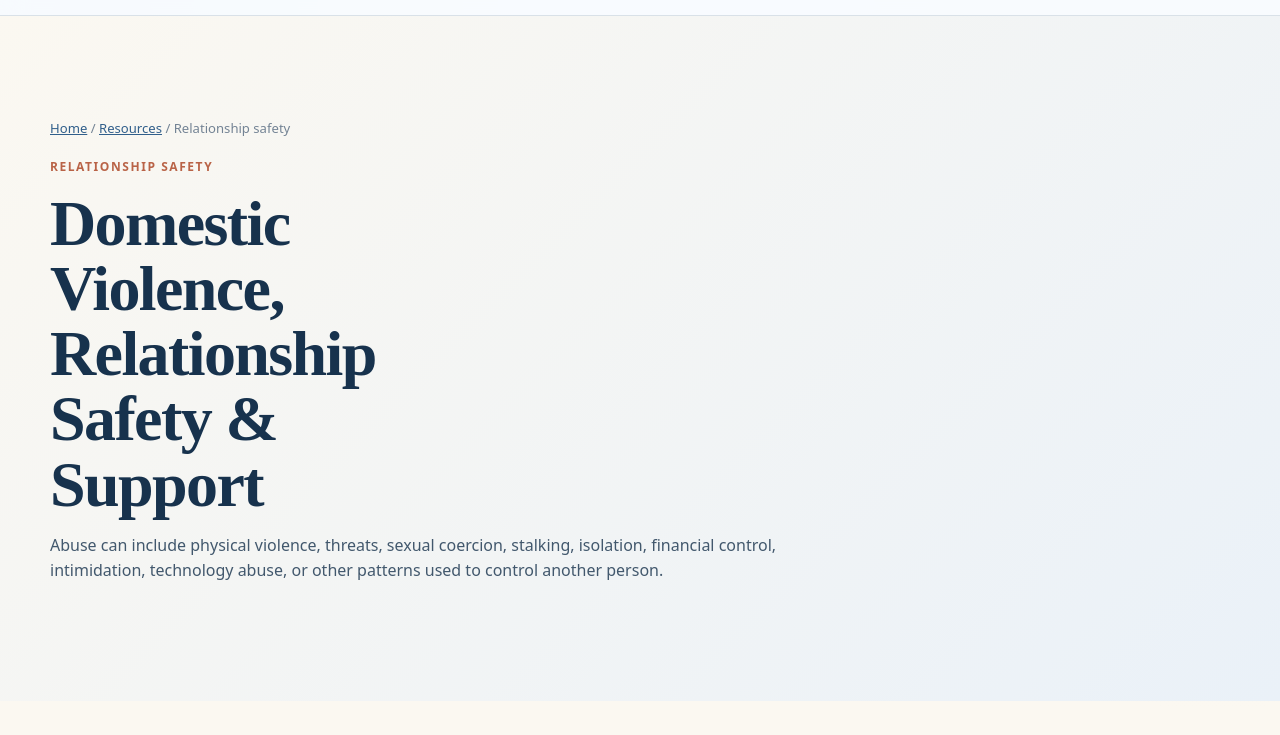
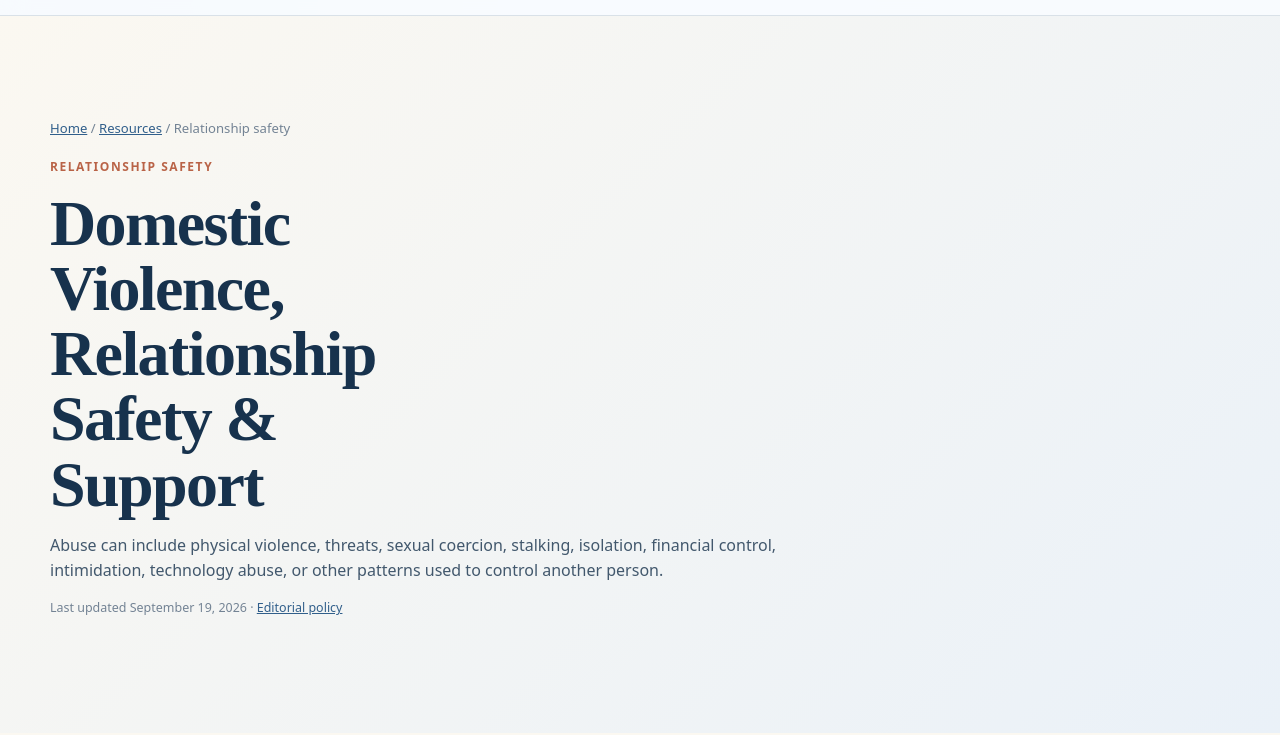
Before and after one commit to brighterpractice/treasure-valley-mental-health-guide, a plain HTML site: page dist/domestic-violence-safety.html in a window 1280 px wide. Shown: the part 65-800 px from the top of the page. Drawn offline with Linux system fonts and the light colour scheme.

Commit message:
Show resource last-updated metadata

```diff
--- a/dist/domestic-violence-safety.html
+++ b/dist/domestic-violence-safety.html
@@ -19,7 +19,7 @@
 <nav class="align-primary-nav" id="primaryNav" aria-label="Primary navigation"><a href="resources.html" aria-current="page">Resources</a><a href="find-counselor.html">Find a counselor</a><a href="about.html">About the guide</a><a href="providers.html">For providers</a><a class="align-nav-cta" href="find-counselor.html">Find your support</a></nav>
 </div></header>
 <main>
-<section class="resource-hero"><div class="shell"><div class="resource-breadcrumbs"><a href="index.html">Home</a> / <a href="resources.html">Resources</a> / Relationship safety</div><p class="eyebrow">Relationship safety</p><h1>Domestic Violence, Relationship Safety & Support</h1><p>Abuse can include physical violence, threats, sexual coercion, stalking, isolation, financial control, intimidation, technology abuse, or other patterns used to control another person.</p></div></section>
+<section class="resource-hero"><div class="shell"><div class="resource-breadcrumbs"><a href="index.html">Home</a> / <a href="resources.html">Resources</a> / Relationship safety</div><p class="eyebrow">Relationship safety</p><h1>Domestic Violence, Relationship Safety & Support</h1><p>Abuse can include physical violence, threats, sexual coercion, stalking, isolation, financial control, intimidation, technology abuse, or other patterns used to control another person.</p><p class="resource-updated">Last updated September 19, 2026 · <a href="editorial-policy.html">Editorial policy</a></p></div></section>
 <div class="shell resource-layout">
 <article class="resource-article"><div class="resource-callout urgent"><strong>If you are in immediate danger:</strong><p>Call 911 or move to a safer location if you can do so safely. Be mindful that phones, browsing history, location services, and shared accounts may be monitored.</p></div><h2>Safety planning can be individualized</h2><p>A domestic-violence advocate can help someone think through housing, children, transportation, documents, finances, digital privacy, pets, legal options, and emergency contacts without requiring the person to make a specific decision about the relationship.</p><h2>National support</h2><p>The National Domestic Violence Hotline has historically provided phone, chat, and text support in the U.S. Before public launch, this page should be checked against the hotline's current official contact information and linked directly to the verified source.</p><h2>Treasure Valley resources</h2><p>We will add verified shelters, advocacy programs, victim services, and legal-assistance options after a live-source review.</p>
 <div class="resource-callout"><strong>Looking for local support?</strong><p>Use the counselor directory to compare providers by specialty, approach, location, insurance, availability, and visit type.</p><a class="button primary" href="find-counselor.html">Find a counselor</a></div>
```
